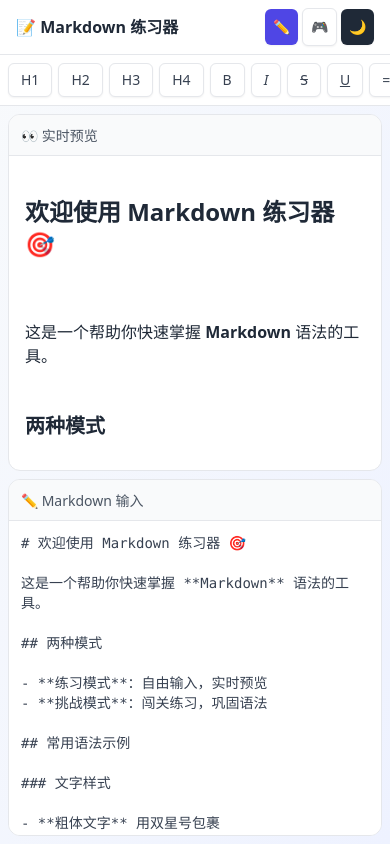
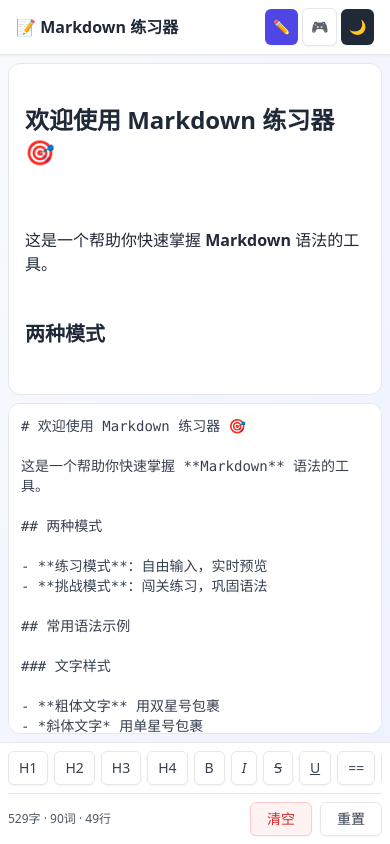
Before and after one commit to dfkai/md_joinlearn, a Next.js app: page / in a window 390 px wide. Built offline with nearby package versions, Linux system fonts and the light colour scheme.

Commit message:
Optimize mobile toolbar position

```diff
--- a/components/markdown-practice.tsx
+++ b/components/markdown-practice.tsx
@@ -362,8 +362,8 @@ export default function MarkdownPractice() {
       ) : (
         /* Practice Mode */
         <>
-          {/* Toolbar */}
-          <div className={`${cardClass} border-b px-2 py-2 flex-shrink-0 overflow-x-auto`}>
+          {/* Desktop Toolbar - hidden on mobile */}
+          <div className={`${cardClass} border-b px-2 py-2 flex-shrink-0 overflow-x-auto hidden md:block`}>
             <div className="flex items-center gap-1.5 min-w-max">
               {syntaxButtons.map((btn, i) => (
                 <button key={i} onClick={() => insertSyntax(btn)} title={btn.desc}
@@ -376,7 +376,7 @@ export default function MarkdownPractice() {
                 </button>
               ))}
               <div className="flex-1" />
-              <span className={`text-xs ${subTextClass} hidden sm:block`}>
+              <span className={`text-xs ${subTextClass}`}>
                 {stats.chars}字 · {stats.words}词 · {stats.lines}行
               </span>
               <button onClick={() => setMarkdown('')}
@@ -390,7 +390,7 @@ export default function MarkdownPractice() {
           <main className="flex-1 flex flex-col md:flex-row min-h-0 p-2 gap-2">
             {/* Editor */}
             <div className={`flex-1 ${cardClass} rounded-xl border overflow-hidden flex flex-col order-2 md:order-1`}>
-              <div className={`px-3 py-2 ${darkMode ? 'bg-gray-700' : 'bg-gray-50'} border-b ${darkMode ? 'border-gray-600' : 'border-gray-200'} flex-shrink-0`}>
+              <div className={`px-3 py-2 ${darkMode ? 'bg-gray-700' : 'bg-gray-50'} border-b ${darkMode ? 'border-gray-600' : 'border-gray-200'} flex-shrink-0 hidden md:block`}>
                 <span className={`text-sm font-medium ${subTextClass}`}>✏️ Markdown 输入</span>
               </div>
               <textarea id="md-input" value={markdown} onChange={e => setMarkdown(e.target.value)} spellCheck={false}
@@ -400,13 +400,42 @@ export default function MarkdownPractice() {
 
             {/* Preview */}
             <div className={`flex-1 ${cardClass} rounded-xl border overflow-hidden flex flex-col order-1 md:order-2`}>
-              <div className={`px-3 py-2 ${darkMode ? 'bg-gray-700' : 'bg-gray-50'} border-b ${darkMode ? 'border-gray-600' : 'border-gray-200'} flex-shrink-0`}>
+              <div className={`px-3 py-2 ${darkMode ? 'bg-gray-700' : 'bg-gray-50'} border-b ${darkMode ? 'border-gray-600' : 'border-gray-200'} flex-shrink-0 hidden md:block`}>
                 <span className={`text-sm font-medium ${subTextClass}`}>👀 实时预览</span>
               </div>
               <div className={`flex-1 p-4 overflow-y-auto select-none ${textClass}`}
                 dangerouslySetInnerHTML={{ __html: parseMarkdown(markdown) }}/>
             </div>
           </main>
+
+          {/* Mobile Toolbar - below input, visible on mobile */}
+          <div className={`${cardClass} border-t px-2 py-2 flex-shrink-0 md:hidden`}>
+            <div className="overflow-x-auto">
+              <div className="flex items-center gap-1.5 min-w-max pb-2">
+                {syntaxButtons.map((btn, i) => (
+                  <button key={i} onClick={() => insertSyntax(btn)} title={btn.desc}
+                    className={`px-2.5 py-1.5 text-sm font-medium rounded-md transition-colors shadow-sm ${
+                      darkMode
+                        ? 'bg-gray-700 text-gray-100 hover:bg-gray-600 border border-gray-600'
+                        : 'bg-white hover:bg-gray-100 text-gray-700 border border-gray-200 hover:border-gray-300'
+                    } ${btn.className || ''}`}>
+                    {btn.label}
+                  </button>
+                ))}
+              </div>
+            </div>
+            <div className="flex items-center justify-between pt-2 border-t border-gray-200 dark:border-gray-700">
+              <span className={`text-xs ${subTextClass}`}>
+                {stats.chars}字 · {stats.words}词 · {stats.lines}行
+              </span>
+              <div className="flex gap-2">
+                <button onClick={() => setMarkdown('')}
+                  className="px-4 py-1.5 text-sm font-medium rounded-md bg-red-50 hover:bg-red-100 text-red-600 border border-red-200 transition-colors shadow-sm">清空</button>
+                <button onClick={() => setMarkdown(defaultMarkdown)}
+                  className={`px-4 py-1.5 text-sm font-medium rounded-md transition-colors shadow-sm ${darkMode ? 'bg-gray-700 text-gray-100 hover:bg-gray-600 border border-gray-600' : 'bg-white text-gray-700 hover:bg-gray-100 border border-gray-200'}`}>重置</button>
+              </div>
+            </div>
+          </div>
         </>
       )}
     </div>
```
